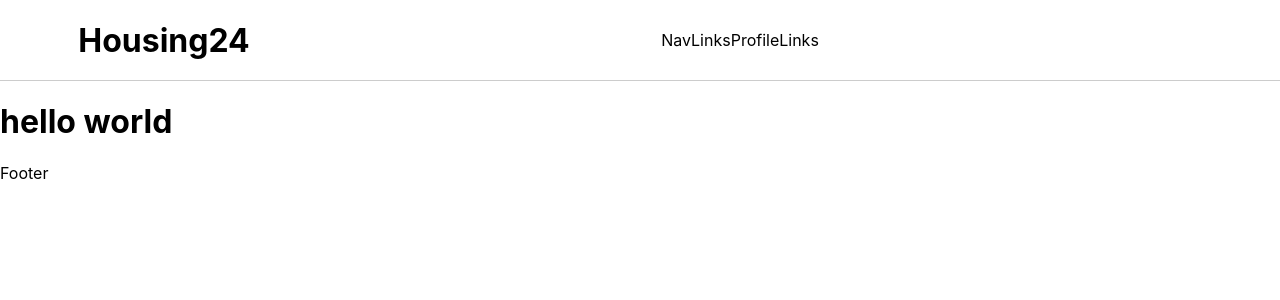
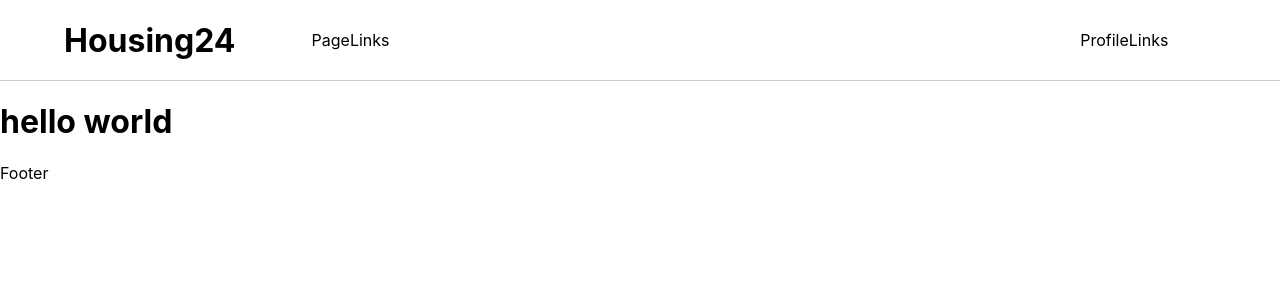
Before and after one commit to Jon-Felipe/Housing24, a React (Create React App) app: page / in a window 1280 px wide. Shown: the top 300 px of the page. Built offline with nearby package versions, Linux system fonts and the light colour scheme; the HTML template or start-up script is replaced by a standard one.

Commit message:
NavLinks styling

```diff
--- a/src/components/header/Header.jsx
+++ b/src/components/header/Header.jsx
@@ -3,7 +3,6 @@ import styled from 'styled-components';
 
 // components
 import NavLinks from './NavLinks';
-import ProfileLinks from './ProfileLinks';
 
 const Header = () => {
   return (
@@ -15,10 +14,7 @@ const Header = () => {
             <p>x</p>
           </div>
         </div>
-        <nav className='links'>
-          <NavLinks />
-          <ProfileLinks />
-        </nav>
+        <NavLinks />
       </div>
     </HeaderWrapper>
   );
@@ -41,9 +37,6 @@ const HeaderWrapper = styled.header`
     align-items: center;
     justify-content: space-between;
   }
-  .links {
-    display: none;
-  }
 
   @media screen and (min-width: 670px) {
     .toggle-btn {
@@ -52,11 +45,7 @@ const HeaderWrapper = styled.header`
     .header-content {
       display: grid;
       grid-template-columns: 200px 1fr;
-      place-items: center;
-    }
-    .links {
-      display: flex;
-      align-items: center;
+      /* place-items: center; */
     }
   }
 `;
--- a/src/components/header/NavLinks.jsx
+++ b/src/components/header/NavLinks.jsx
@@ -1,7 +1,29 @@
 import React from 'react';
+import styled from 'styled-components';
+
+// components
+import PageLinks from './PageLinks';
+import ProfileLinks from './ProfileLinks';
 
 const NavLinks = () => {
-  return <div>NavLinks</div>;
+  return (
+    <NavWrapper>
+      <PageLinks />
+      <ProfileLinks />
+    </NavWrapper>
+  );
 };
 
 export default NavLinks;
+
+const NavWrapper = styled.nav`
+  display: none;
+
+  @media screen and (min-width: 670px) {
+    display: flex;
+    align-items: center;
+    justify-content: space-between;
+    width: 90%;
+    margin: 0 auto;
+  }
+`;
--- /dev/null
+++ b/src/components/header/PageLinks.jsx
@@ -0,0 +1,7 @@
+import React from 'react';
+
+const PageLinks = () => {
+  return <div>PageLinks</div>;
+};
+
+export default PageLinks;
```
